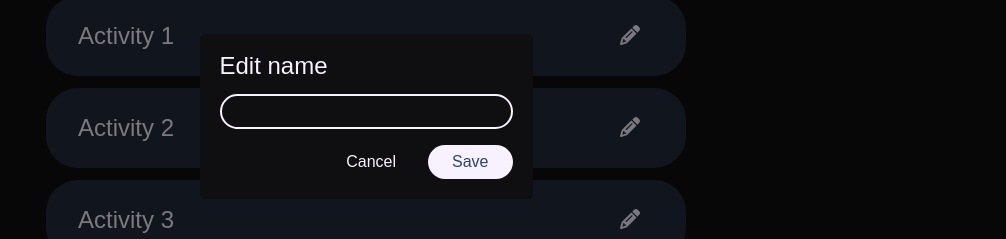
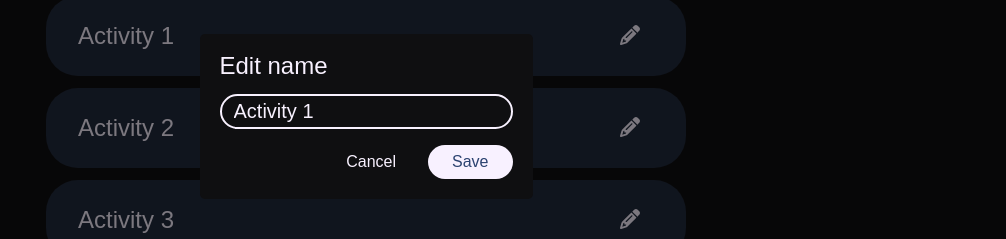
Before and after one commit to dzbarcea/a-simple-follow-through-app, a React (Create React App) app: page /pick-activity in a window 1280 px wide. Both pictures are taken after a click on the button 904 px from the left and 320 px from the top of the page. Shown: the part 284-523 px from the top of the page, without its empty margins (274-1280 px from the left). Built offline with nearby package versions, Linux system fonts and the light colour scheme; a web font is replaced by a local one.

Commit message:
selections are now editable

```diff
--- a/src/components/ActivitySelector/ActivitySelector.tsx
+++ b/src/components/ActivitySelector/ActivitySelector.tsx
@@ -1,4 +1,4 @@
-import React, {useState} from 'react';
+import React, {ChangeEventHandler, MouseEventHandler, useRef, useState} from 'react';
 import './ActivitySelector.css';
 import {FontAwesomeIcon} from '@fortawesome/react-fontawesome';
 import {faPencil} from '@fortawesome/free-solid-svg-icons/faPencil';
@@ -10,13 +10,29 @@ interface ActivitySelectorProps {
 
 const ActivitySelector = (props: ActivitySelectorProps) => {
     const [isModalOpen, setIsModalOpen] = useState(false);
+    const [currentlyEditingSpan, setCurrentlyEditingSpan] = useState<Element | null>();
+    const [inputHasChanged, setInputHasChanged] = useState(false);
+    const textInputRef = useRef<HTMLInputElement>(null);
 
-    const handleOpenModal = () => {
+    const handleOpenModal: MouseEventHandler<HTMLButtonElement> = (event) => {
+        const target = event.currentTarget;
+
+        setCurrentlyEditingSpan(target.previousElementSibling);
         setIsModalOpen(true);
     }
 
     const handleCloseModal = () => {
         setIsModalOpen(false);
+    }
+
+    const handleSave: MouseEventHandler<HTMLButtonElement> = (event) => {
+        const textInput = textInputRef.current?.value;
+
+        if (textInput !== undefined && currentlyEditingSpan) {
+            currentlyEditingSpan.textContent = textInput;
+        }
+
+        handleCloseModal();
     }
 
     return (
@@ -49,12 +65,16 @@ const ActivitySelector = (props: ActivitySelectorProps) => {
 
             <Modal isOpen={isModalOpen} onClose={handleCloseModal}>
                 <p>Edit name</p>
-                <input type='text'/>
+                <input
+                    type='text'
+                    ref={textInputRef}
+                    defaultValue={ currentlyEditingSpan?.textContent ?? '' }
+                />
                 <div className='button-container'>
                     <button type='button' className='modal-button button-secondary' onClick={handleCloseModal}>
                         Cancel
                     </button>
-                    <button type='button' className='modal-button button-primary'>
+                    <button type='button' className={`modal-button button-primary`} onClick={handleSave}>
                         Save
                     </button>
                 </div>
```
